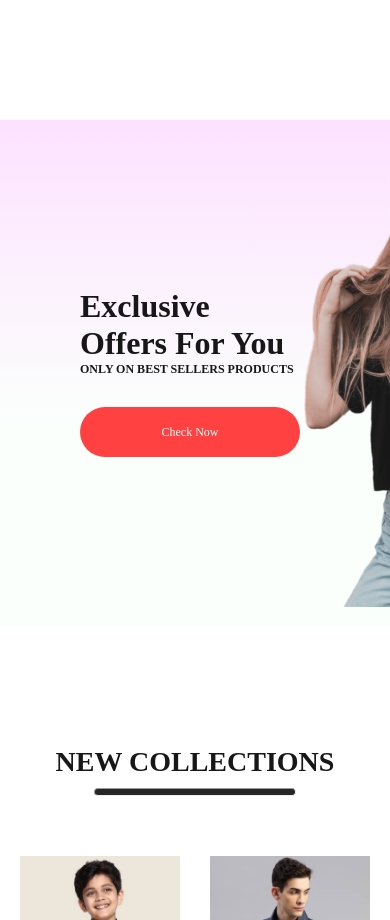
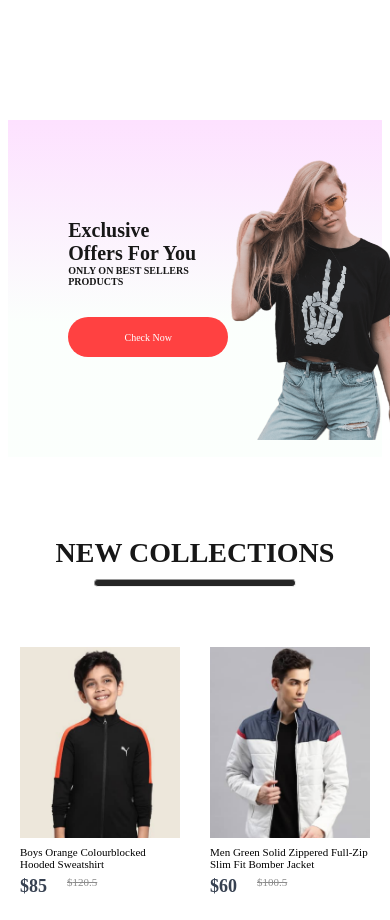
Before and after one commit to jackiejr18/react-ecommerce, a React (Create React App) app in the folder frontend/: page / in a window 390 px wide. Shown: the part 1540-2460 px from the top of the page. Built offline with nearby package versions, Linux system fonts and the light colour scheme.

Commit message:
completion of media query 1024px for offers section

```diff
--- a/frontend/src/Components/Offers/Offers.css
+++ b/frontend/src/Components/Offers/Offers.css
@@ -77,3 +77,33 @@
     padding-top: 30px;
   }
 }
+
+@media(max-width:1024px) {
+  .offers {
+    padding: 0px 60px;
+    margin-bottom: 80px;
+    height: 40vh;
+  }
+
+  .offers-left h1 {
+    font-size: 20px;
+  }
+
+  .offers-left p {
+    font-size: 10px;
+  }
+
+  .offers-right img {
+    width: 200px;
+  }
+
+  .offers-left button {
+    width: 160px;
+    height: 40px;
+    font-size: 10px;
+  }
+
+  .offers-right {
+    padding-top: 10px;
+  }
+}
```
